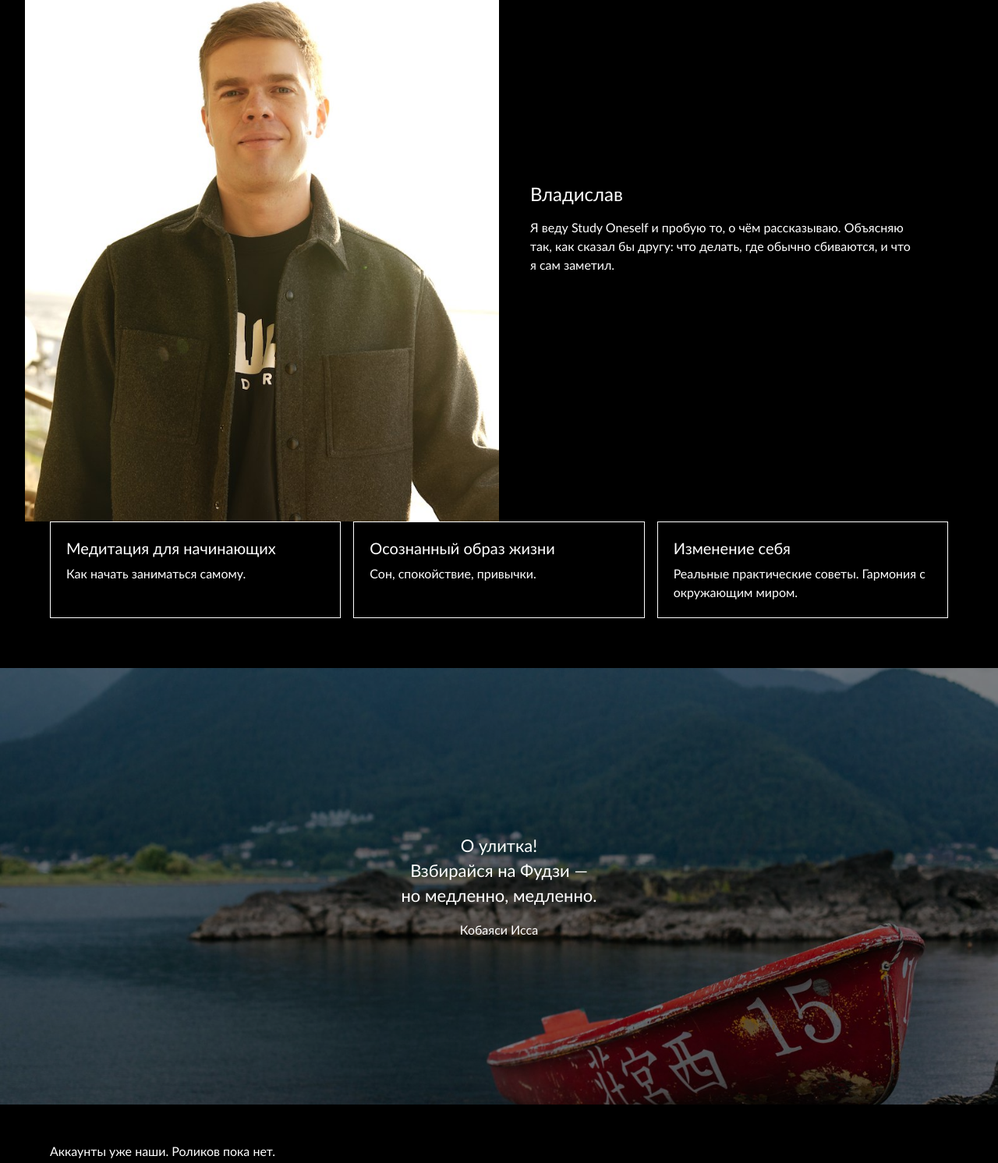
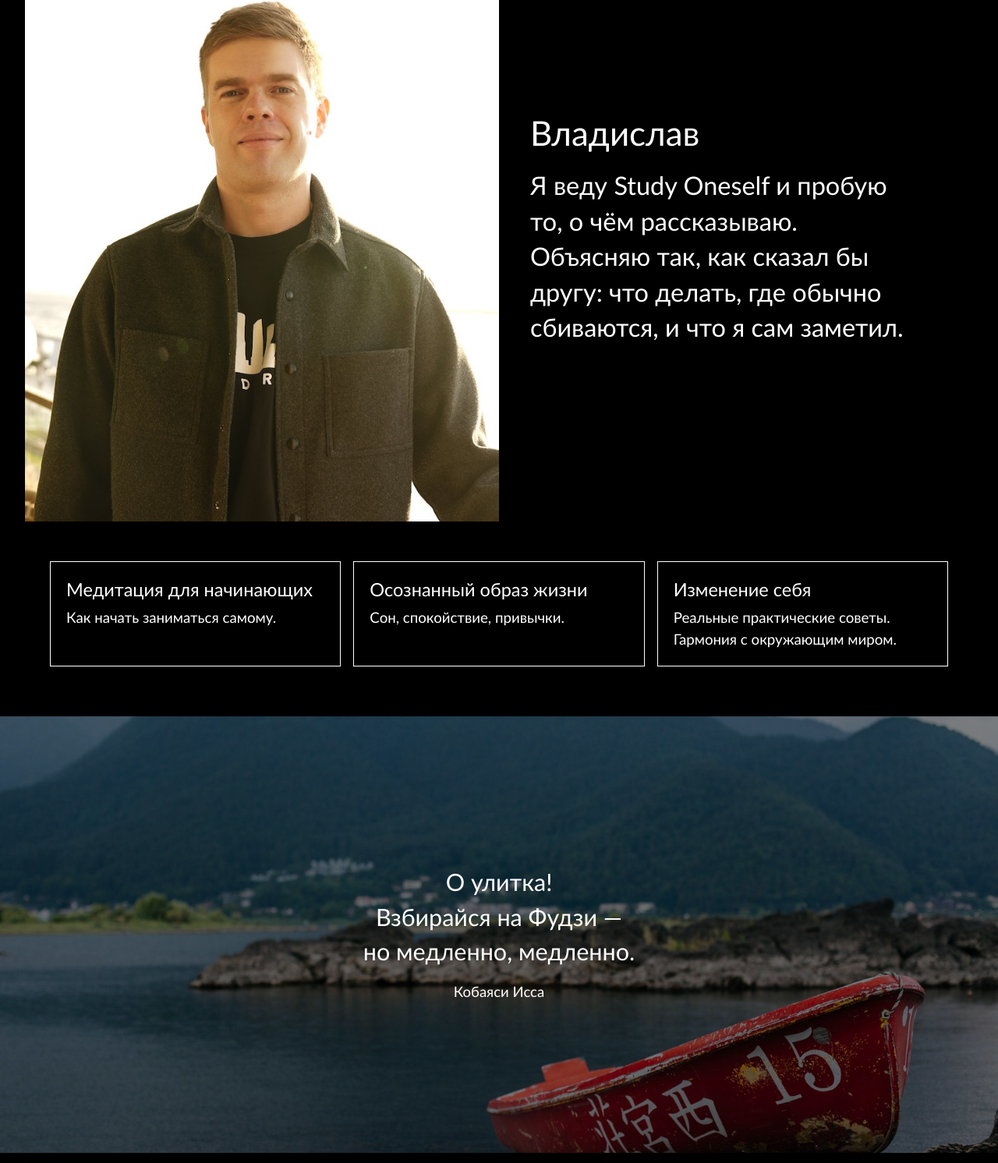
Before and after one commit to lifeschanger/studyoneself-site-ru, a plain HTML site: page index.html in a window 1280 px wide. Shown: the part 1338-2830 px from the top of the page at 78% size. Drawn offline with Linux system fonts and the light colour scheme.

Commit message:
Визитка: крупный текст у портрета и зазор перед карточками
На широком экране имя и абзац рядом с фото растут вместе с колонкой, рамки тем не прижаты к портрету. Темы, хайку, соцсети и блок «Нужны люди» тоже крупнее.

```diff
--- a/index.html
+++ b/index.html
@@ -325,12 +325,26 @@
         margin-inline: auto;
       }
 
+      .person {
+        padding-bottom: clamp(2.75rem, 4vw, 4.5rem);
+      }
+
       .person .block {
+        container-type: inline-size;
         display: flex;
         flex-direction: column;
         justify-content: center;
         max-width: 36rem;
         padding: 3rem 3rem 3rem 2.5rem;
+      }
+
+      .person h2 {
+        font-size: clamp(1.85rem, 0.55rem + 5cqi, 2.5rem);
+      }
+
+      .person p {
+        font-size: clamp(1.2rem, 0.35rem + 3.4cqi, 1.65rem);
+        line-height: 1.45;
       }
 
       .topics {
@@ -383,6 +397,58 @@
         font-size: clamp(1.35rem, 0.35rem + 4.8cqi, 2.75rem);
         line-height: 1.35;
         margin-top: clamp(1.75rem, 4cqi, 3rem);
+      }
+
+      .person h2 {
+        font-size: clamp(2.25rem, 0.3rem + 8cqi, 3.35rem);
+      }
+
+      .person p {
+        font-size: clamp(1.5rem, 0.2rem + 6cqi, 2.2rem);
+        line-height: 1.4;
+      }
+
+      .topics h3 {
+        font-size: clamp(1.4rem, 0.55rem + 1.15vw, 1.9rem);
+      }
+
+      .topics p {
+        font-size: clamp(1.125rem, 0.45rem + 0.9vw, 1.5rem);
+        line-height: 1.45;
+      }
+
+      .haiku p {
+        font-size: clamp(1.65rem, 0.55rem + 1.7vw, 2.45rem);
+      }
+
+      .haiku footer {
+        font-size: clamp(1.05rem, 0.4rem + 0.95vw, 1.45rem);
+      }
+
+      .social .note {
+        font-size: clamp(1.125rem, 0.45rem + 0.85vw, 1.45rem);
+      }
+
+      .social .name {
+        font-size: clamp(1.3rem, 0.45rem + 1vw, 1.7rem);
+      }
+
+      .jobs h2 {
+        font-size: clamp(1.75rem, 1.1rem + 1.2vw, 2.5rem);
+      }
+
+      .jobs .lead {
+        font-size: clamp(1.2rem, 0.85rem + 1vw, 1.85rem);
+        line-height: 1.45;
+      }
+
+      .jobs h3 {
+        font-size: 1.5rem;
+      }
+
+      .jobs article p {
+        font-size: 1.125rem;
+        line-height: 1.5;
       }
 
       .about.block {
```
Also changed, not shown: 1 other file.
